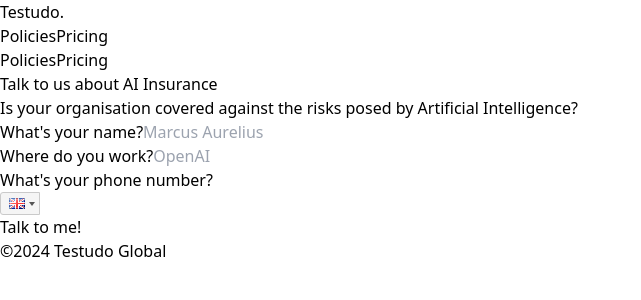
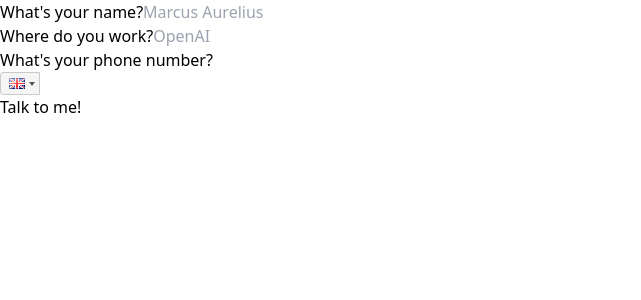
Before and after one commit to garethhaagman/insurance-broker-ui, a React (Vite) app: page / in a window 1280 px wide. Shown: the top 300 px of the page, without its empty margins (0-641 px from the left). Built offline with nearby package versions, Linux system fonts and the light colour scheme.

Commit message:
make form only

```diff
--- a/src/App.tsx
+++ b/src/App.tsx
@@ -1,31 +1,10 @@
 import './App.css'
 import CallUserForm from './components/CallUserForm'
-import Header from './components/Header'
 function App() {
 
   return (
     <>
-    <Header />
-    <div className="relative flex flex-col items-center justify-center w-full min-h-screen overflow-x-hidden lg:pt-10 lg:pb-0 xl:pt-0 xl:pb-64">
-  <div className="container flex flex-col items-center justify-between flex-grow max-w-6xl px-8 mx-auto lg:flex-row xl:px-0">
-    <div className="flex flex-col items-center justify-center w-full max-w-xl pt-48 text-center lg:items-start lg:w-1/2 lg:pt-0 xl:pt-0 lg:text-left">
-      <h1 className="mb-4 text-3xl font-black leading-tight text-gray-900 sm:text-6xl xl:mb-8">
-        Talk to us about AI Insurance
-      </h1>
-      <p className="pr-0 mb-8 text-base text-gray-600 sm:text-lg xl:text-xl lg:pr-20">
-        Is your organisation covered against the risks posed by Artificial Intelligence?
-      </p>
-    </div>
-    <div className="relative flex items-center justify-center w-full max-w-4xl mt-20 mb-20 lg:w-1/2 lg:mt-24 xl:mt-40">
-      <div className="w-full max-w-xs mx-auto">
         <CallUserForm />
-      </div>
-    </div>
-  </div>
-  <p className="text-center text-gray-500 text-xs">
-    &copy;2024 Testudo Global
-  </p>
-</div>
     </>
   )
 }
```
